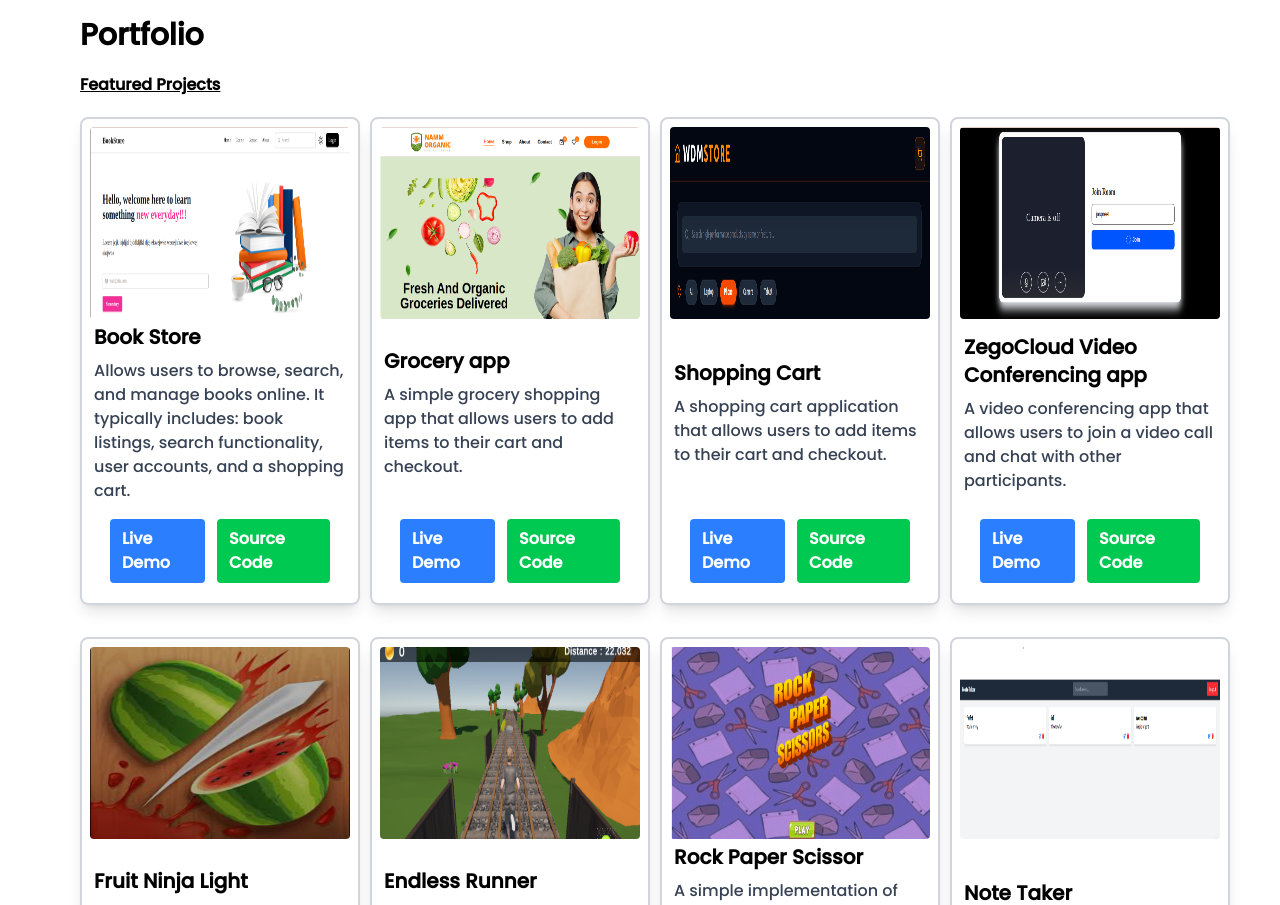
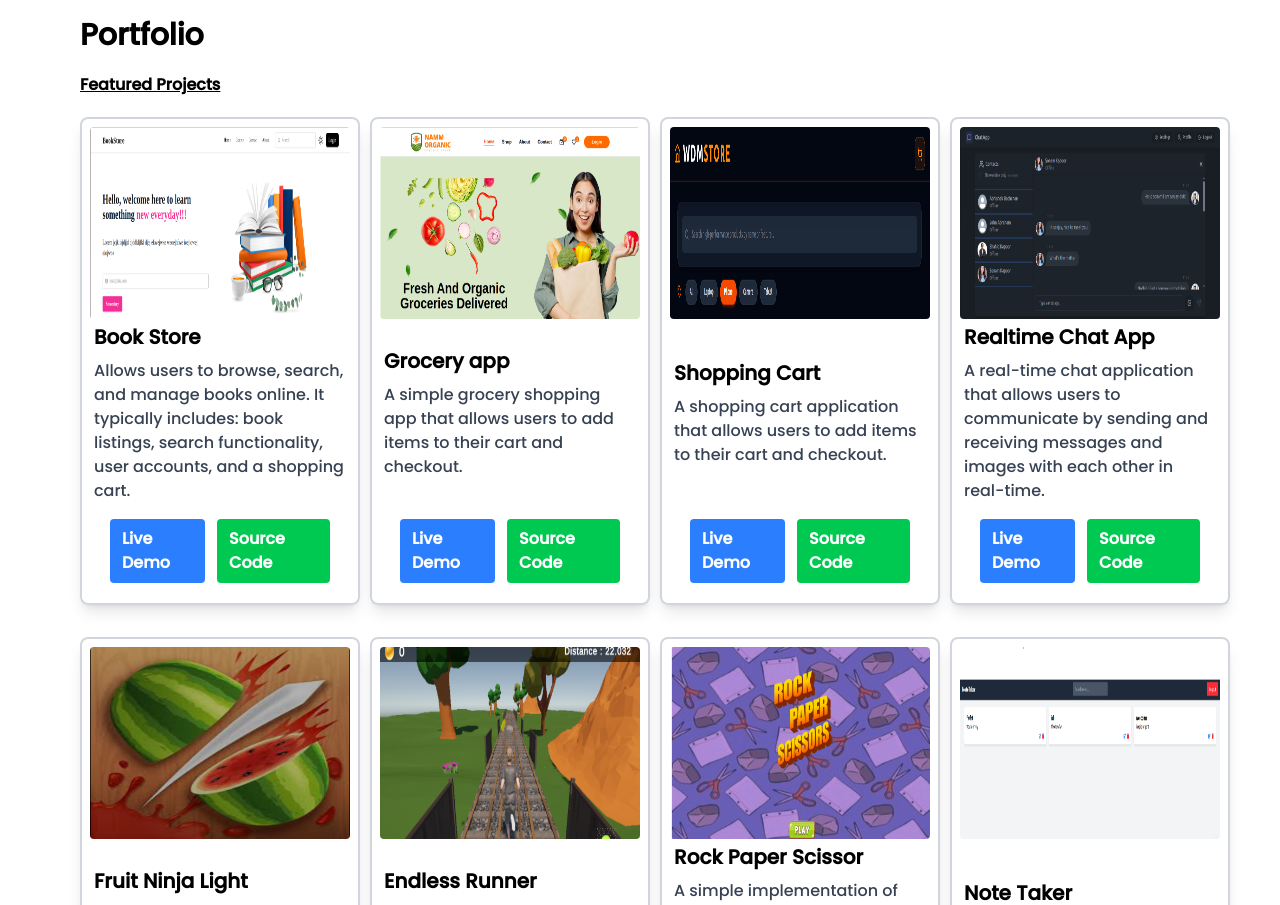
Before and after one commit to Jaspreet-Singh-430/MyPortfolio, a React (Vite) app: page / in a window 1280 px wide. Shown: the part 1380-2285 px from the top of the page. Built offline with nearby package versions, Linux system fonts and the light colour scheme.

Commit message:
new project added

```diff
--- a/src/components/portfolio.jsx
+++ b/src/components/portfolio.jsx
@@ -9,7 +9,7 @@ import unity from  '../assets/unity.png'
 import FruitNinja from '../assets/FruitNinja.png'
 import Endless from '../assets/Endless.png'
 import RockPaperScissor from '../assets/RockPaperScissor.png'
-import zegocloud from '../assets/zegocloud.png'
+import RealChat from '../assets/RealChat.png'
 import ShoppingCart from '../assets/ShoppingCart.png'
 import grocery from '../assets/grocery.png'
 import Bookstore from '../assets/Bookstore.png'
@@ -45,11 +45,11 @@ const portfolio = () => {
         },
         {
             id:4,
-            title:"ZegoCloud Video Conferencing app",
-            image:zegocloud,
-            description:" A video conferencing app that allows users to join a video call and chat with other participants.",
-            liveDemoLink:"https://zego-cloud-video-call-app-mu.vercel.app/",
-            sourceCodeLink:"https://github.com/Jaspreet-Singh-430/ZegoCloudVideoCallApp"
+            title:"Realtime Chat App",
+            image:RealChat,
+            description:" A real-time chat application that allows users to communicate by sending and receiving messages and images with each other in real-time.",
+            liveDemoLink:"https://realtime-chat-app-rcmq.onrender.com/",
+            sourceCodeLink:"https://github.com/Jaspreet-Singh-430/Realtime-Chat-App"
         },
         {
             id:5,
```
Also changed, not shown: src/assets/RealChat.png (added).
